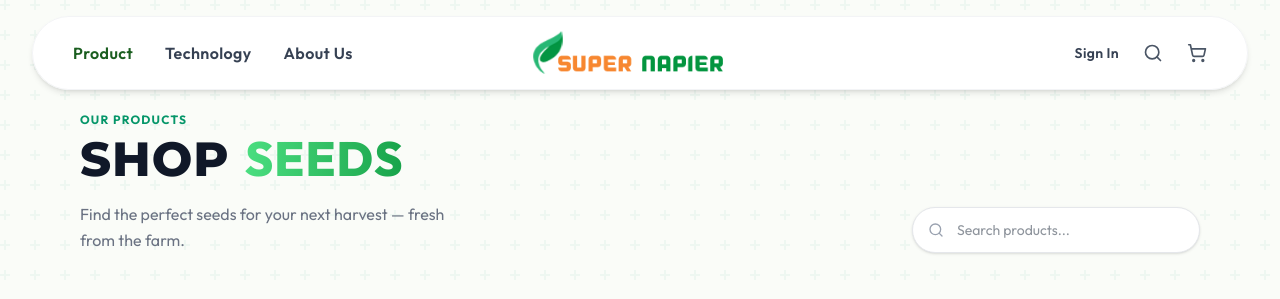
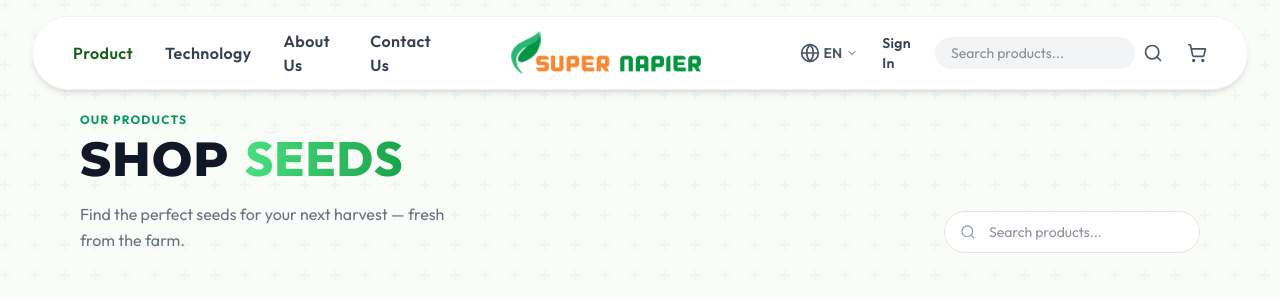
Before and after one commit to Atelier-Creation/supernapier, a React (Vite) app: page /products in a window 1280 px wide. Both pictures are taken after a click on the button 1153 px from the left and 53 px from the top of the page. Shown: the top 299 px of the page. Built offline with nearby package versions, Linux system fonts and the light colour scheme.

Commit message:
contact us page added and multi language option added

```diff
--- a/src/components/CartDrawer.jsx
+++ b/src/components/CartDrawer.jsx
@@ -53,7 +53,7 @@ export default function CartDrawer({ isOpen, onClose, cartItems, removeFromCart
                                         <img src={item.image} alt={item.name} className="w-20 h-20 object-cover rounded-lg shadow-sm" />
                                         <div className="flex-1">
                                             <h3 className="font-bold text-[#5D4037] line-clamp-1">{item.name}</h3>
-                                            <p className="text-[#1B5E20] font-semibold">${item.price.toFixed(2)} x {item.quantity}</p>
+                                            <p className="text-[#1B5E20] font-semibold">₹ {item.price.toFixed(2)} x {item.quantity}</p>
                                         </div>
                                         <button
                                             onClick={() => removeFromCart(item.id)}
@@ -70,7 +70,7 @@ export default function CartDrawer({ isOpen, onClose, cartItems, removeFromCart
                             <div className="border-t border-gray-100 p-6 bg-gray-50">
                                 <div className="flex justify-between items-center mb-6">
                                     <span className="text-gray-500 font-medium">Subtotal</span>
-                                    <span className="text-3xl font-bold text-[#1B5E20]">${total.toFixed(2)}</span>
+                                    <span className="text-3xl font-bold text-[#1B5E20]">₹{total.toFixed(2)}</span>
                                 </div>
                                 <button className="w-full bg-[#1B5E20] hover:bg-[#5D4037] text-white py-4 rounded-xl font-bold text-lg transition-colors shadow-lg">
                                     Proceed to Checkout
--- a/src/components/CategoriesSection.jsx
+++ b/src/components/CategoriesSection.jsx
@@ -53,7 +53,7 @@ export default function CategoriesSection() {
                                 whileInView="visible"
                                 viewport={{ once: true }}
                                 whileHover={{ y: -5 }}
-                                className={`${styleClass} ${gridClass} rounded-3xl p-6 md:p-8 flex flex-col group border shadow-sm hover:shadow-xl transition-all relative overflow-hidden h-full ${index === 2 ? 'min-h-[380px] md:min-h-0 justify-start md:justify-center' : 'min-h-[220px] md:min-h-[250px] justify-center md:justify-between'}`}
+                                className={`${styleClass} ${gridClass} rounded-3xl p-6 md:p-8 flex flex-col group border shadow-sm hover:shadow-xl transition-all relative overflow-hidden h-full ${index === 2 ? 'min-h-[380px] md:min-h-0 justify-start md:justify-start' : 'min-h-[220px] md:min-h-[250px] justify-center md:justify-between'}`}
                             >
                                 <div className={`relative z-10 flex flex-col ${index === 2 ? 'items-center text-center mt-2 md:mt-10' : 'items-start max-w-[55%] md:max-w-[60%]'}`}>
                                     <p className="text-red-500 font-bold mb-2 text-sm">Get 30% off</p>
--- a/src/components/ContactSection.jsx
+++ b/src/components/ContactSection.jsx
@@ -55,8 +55,8 @@ export default function ContactSection() {
                                 <div className="h-[1px] w-full bg-gray-200 mb-4"></div>
                                 <div className="flex justify-between items-end">
                                     <div className="text-sm text-gray-500 space-y-1 font-medium">
-                                        <p>25 Harvest Lane, Greenfield District</p>
-                                        <p>Springhaven, CA 92845</p>
+                                        <p>25 Gandhi nagar Lane, Greenfield District</p>
+                                        <p>SpringField, IN 692845</p>
                                     </div>
                                     <ArrowRight className="w-5 h-5 text-gray-400 group-hover:text-[#0f9c40] transition-colors" />
                                 </div>
@@ -76,7 +76,7 @@ export default function ContactSection() {
                                 <div className="h-[1px] w-full bg-gray-200 mb-4"></div>
                                 <div className="flex justify-between items-end">
                                     <div className="text-sm text-gray-500 space-y-1 font-medium">
-                                        <p>Phone: +1 667 564 2637</p>
+                                        <p>Phone: +91 63675 642637</p>
                                         <p>Mobile: +91 98765 43210</p>
                                     </div>
                                     <ArrowRight className="w-5 h-5 text-gray-400 group-hover:text-[#0f9c40] transition-colors" />
--- a/src/components/Navbar.jsx
+++ b/src/components/Navbar.jsx
@@ -1,21 +1,36 @@
-import React, { useState, useEffect } from 'react';
-import { Link, useLocation } from 'react-router-dom';
-import { ShoppingCart, Menu, X, Search, Sprout } from 'lucide-react';
+import React, { useState, useEffect, useRef } from 'react';
+import { Link, useLocation, useNavigate } from 'react-router-dom';
+import { ShoppingCart, Menu, X, Search, Sprout, Globe, ChevronDown } from 'lucide-react';
 import { motion, AnimatePresence } from 'framer-motion';
 
 const NAV_LINKS = [
     { label: 'Product', to: '/products' },
     { label: 'Technology', to: '/blog' },
     { label: 'About Us', to: '/about' },
+    { label: 'Contact Us', to: '/contact' },
+];
+
+const LANGS = [
+    { code: 'en', label: 'English' },
+    { code: 'hi', label: 'हिंदी' },
+    { code: 'te', label: 'తెలుగు' },
+    { code: 'ta', label: 'தமிழ்' },
+    { code: 'kn', label: 'ಕನ್ನಡ' },
+    { code: 'ml', label: 'മലയാളം' },
 ];
 
 export default function Navbar({ cartCount, onOpenCart }) {
+    const [currentLang, setCurrentLang] = useState('en');
     const [menuOpen, setMenuOpen] = useState(false);
     const [showNav, setShowNav] = useState(false);
     const [isHidden, setIsHidden] = useState(false);
     const [imageError, setImageError] = useState(false);
+    const [langOpen, setLangOpen] = useState(false);
+    const [searchOpen, setSearchOpen] = useState(false);
+    const [searchQuery, setSearchQuery] = useState('');
     const location = useLocation();
-    const lastScrollY = React.useRef(0);
+    const navigate = useNavigate();
+    const lastScrollY = useRef(0);
 
     const isLanding = location.pathname === '/';
 
@@ -58,6 +73,61 @@ export default function Navbar({ cartCount, onOpenCart }) {
             </span>
         );
 
+    const handleLangChange = (langCode) => {
+        const select = document.querySelector('.goog-te-combo');
+        if (select) {
+            select.value = langCode;
+            select.dispatchEvent(new Event('change'));
+        }
+        setCurrentLang(langCode);
+        setLangOpen(false);
+    };
+
+    const handleSearch = (e) => {
+        e.preventDefault();
+        if (searchQuery.trim()) {
+            navigate(`/products?search=${encodeURIComponent(searchQuery)}`);
+            setSearchOpen(false);
+            setSearchQuery('');
+            setMenuOpen(false); // Close mobile menu if open
+        }
+    };
+
+    const LanguageSwitcher = () => (
+        <div className="relative">
+            <button
+                onClick={() => setLangOpen(!langOpen)}
+                className="flex items-center gap-1 text-gray-600 hover:text-[#1B5E20] transition-colors"
+                title="Change Language"
+            >
+                <Globe className="w-5 h-5" />
+                <span className="text-sm font-semibold hidden sm:block uppercase notranslate">{currentLang}</span>
+                <ChevronDown className={`w-3 h-3 transition-transform ${langOpen ? 'rotate-180' : ''}`} />
+            </button>
+
+            <AnimatePresence>
+                {langOpen && (
+                    <motion.div
+                        initial={{ opacity: 0, y: 10 }}
+                        animate={{ opacity: 1, y: 0 }}
+                        exit={{ opacity: 0, y: 10 }}
+                        className="absolute right-0 mt-2 w-32 bg-white border border-gray-100 rounded-xl shadow-xl overflow-hidden py-2 z-50"
+                    >
+                        {LANGS.map((lang) => (
+                            <button
+                                key={lang.code}
+                                onClick={() => handleLangChange(lang.code)}
+                                className={`block w-full text-left px-4 py-2 text-sm transition-colors notranslate ${currentLang === lang.code ? 'bg-[#ecf3e1] text-[#1B5E20] font-bold' : 'text-gray-700 hover:bg-gray-50'}`}
+                            >
+                                {lang.label}
+                            </button>
+                        ))}
+                    </motion.div>
+                )}
+            </AnimatePresence>
+        </div>
+    );
+
     return (
         <>
             <motion.nav
@@ -92,6 +162,8 @@ export default function Navbar({ cartCount, onOpenCart }) {
 
                         {/* ── Desktop Right: Sign In + Icons ── */}
                         <div className="hidden lg:flex items-center gap-6 flex-1 justify-end">
+                            <LanguageSwitcher />
+
                             <Link
                                 to="#"
                                 className="text-sm font-semibold text-gray-700 hover:text-[#1B5E20] transition-colors tracking-wide"
@@ -100,9 +172,36 @@ export default function Navbar({ cartCount, onOpenCart }) {
                             </Link>
 
                             {/* Search */}
-                            <button className="text-gray-600 hover:text-[#1B5E20] transition-colors">
-                                <Search className="w-5 h-5" />
-                            </button>
+                            <div className="relative flex items-center">
+                                <AnimatePresence>
+                                    {searchOpen && (
+                                        <motion.form
+                                            initial={{ width: 0, opacity: 0 }}
+                                            animate={{ width: 200, opacity: 1 }}
+                                            exit={{ width: 0, opacity: 0 }}
+                                            transition={{ duration: 0.3 }}
+                                            onSubmit={handleSearch}
+                                            className="overflow-hidden"
+                                        >
+                                            <input
+                                                type="text"
+                                                value={searchQuery}
+                                                onChange={(e) => setSearchQuery(e.target.value)}
+                                                onBlur={() => setTimeout(() => setSearchOpen(false), 5000)}
+                                                placeholder="Search products..."
+                                                className="w-full bg-gray-100 rounded-full py-1.5 px-4 text-sm focus:outline-none focus:ring-0 focus:ring-[#1B5E20]/50"
+                                                autoFocus
+                                            />
+                                        </motion.form>
+                                    )}
+                                </AnimatePresence>
+                                <button
+                                    onClick={() => setSearchOpen(!searchOpen)}
+                                    className={`text-gray-600 hover:text-[#1B5E20] transition-colors ${searchOpen ? 'ml-2 text-[#1B5E20]' : ''}`}
+                                >
+                                    <Search className="w-5 h-5" />
+                                </button>
+                            </div>
 
                             {/* Cart */}
                             <button
@@ -127,7 +226,9 @@ export default function Navbar({ cartCount, onOpenCart }) {
                         </div>
 
                         {/* ── Mobile Right: Hamburger only ── */}
-                        <div className="lg:hidden flex items-center">
+                        <div className="lg:hidden flex items-center gap-4">
+                            <LanguageSwitcher />
+
                             <button
                                 onClick={() => setMenuOpen(true)}
                                 className="text-gray-700 hover:text-[#1B5E20] transition-colors p-1"
@@ -214,10 +315,37 @@ export default function Navbar({ cartCount, onOpenCart }) {
 
                             {/* Bottom icons */}
                             <div className="mt-auto border-t border-gray-100 p-6 flex items-center justify-center gap-8">
-                                {/* Search */}
-                                <button className="text-gray-500 hover:text-[#1B5E20] transition-colors">
-                                    <Search className="w-5 h-5" />
-                                </button>
+                                {/* Mobile Search */}
+                                <div className="relative flex items-center justify-center">
+                                    <AnimatePresence>
+                                        {searchOpen && (
+                                            <motion.form
+                                                initial={{ width: 0, opacity: 0 }}
+                                                animate={{ width: 140, opacity: 1 }}
+                                                exit={{ width: 0, opacity: 0 }}
+                                                transition={{ duration: 0.3 }}
+                                                onSubmit={handleSearch}
+                                                className="absolute bottom-full left-1/2 -translate-x-1/2 mb-4 overflow-hidden"
+                                            >
+                                                <input
+                                                    type="text"
+                                                    value={searchQuery}
+                                                    onChange={(e) => setSearchQuery(e.target.value)}
+                                                    onBlur={() => setTimeout(() => setSearchOpen(false), 5000)}
+                                                    placeholder="Search..."
+                                                    className="w-full bg-gray-100 border border-gray-200 shadow-sm rounded-full py-2 px-4 text-sm focus:outline-none focus:ring-2 focus:ring-[#1B5E20]/50"
+                                                    autoFocus
+                                                />
+                                            </motion.form>
+                                        )}
+                                    </AnimatePresence>
+                                    <button
+                                        onClick={() => setSearchOpen(!searchOpen)}
+                                        className={`text-gray-500 hover:text-[#1B5E20] transition-colors ${searchOpen ? 'text-[#1B5E20]' : ''}`}
+                                    >
+                                        <Search className="w-5 h-5" />
+                                    </button>
+                                </div>
 
                                 {/* Cart */}
                                 <button
--- a/src/index.css
+++ b/src/index.css
@@ -9,7 +9,7 @@
   /* Custom accent */
 }
 
-button{
+button {
   cursor: pointer !important;
 }
 
@@ -25,9 +25,43 @@ h4,
 h5,
 h6 {
   font-weight: 800;
-    font-family: "Montserrat", sans-serif;
-    letter-spacing: 1px;
+  font-family: "Montserrat", sans-serif;
+  letter-spacing: 1px;
 }
-p,span,input,textarea,button,a,li,ul,ol,div{
+
+p,
+span,
+input,
+textarea,
+button,
+a,
+li,
+ul,
+ol,
+div {
   font-family: "Outfit", sans-serif;
 }
+
+/* Hide Default Google Translate UI Elements */
+.goog-te-banner-frame.skiptranslate,
+.goog-te-gadget-icon {
+  display: none !important;
+}
+
+body {
+  top: 0px !important;
+}
+
+.goog-text-highlight {
+  background-color: transparent !important;
+  border: none !important;
+  box-shadow: none !important;
+}
+
+#google_translate_element {
+  display: none !important;
+}
+
+.skiptranslate {
+  display: none !important;
+}
--- a/src/pages/ProductsPage.jsx
+++ b/src/pages/ProductsPage.jsx
@@ -1,4 +1,5 @@
-import React, { useState } from 'react';
+import React, { useState, useEffect } from 'react';
+import { useSearchParams } from 'react-router-dom';
 import ProductCard from '../components/ProductCard';
 import { mockProducts, mockCategories } from '../data/mockData';
 import { motion } from 'framer-motion';
@@ -12,8 +13,27 @@ const fadeIn = {
 };
 
 export default function ProductsPage({ addToCart }) {
+    const [searchParams, setSearchParams] = useSearchParams();
+    const querySearch = searchParams.get('search') || '';
+
     const [filter, setFilter] = useState('All');
-    const [search, setSearch] = useState('');
+    const [search, setSearch] = useState(querySearch);
+
+    // Sync state if URL changes
+    useEffect(() => {
+        setSearch(searchParams.get('search') || '');
+    }, [searchParams]);
+
+    // Update URL when search changes
+    const handleSearchChange = (e) => {
+        const val = e.target.value;
+        setSearch(val);
+        if (val) {
+            setSearchParams({ search: val });
+        } else {
+            setSearchParams({});
+        }
+    };
 
     const filteredProducts = mockProducts.filter(p => {
         const matchCategory = filter === 'All' || p.category.includes(filter);
@@ -68,8 +88,8 @@ export default function ProductsPage({ addToCart }) {
                             type="text"
                             placeholder="Search products..."
                             value={search}
-                            onChange={(e) => setSearch(e.target.value)}
-                            className="pl-11 pr-5 py-3 bg-white rounded-full border border-gray-200 w-full sm:w-72 focus:ring-2 focus:ring-[#059669] outline-none text-sm shadow-sm transition-shadow"
+                            onChange={handleSearchChange}
+                            className="w-full md:w-64 bg-white border border-gray-200 rounded-full py-2.5 pl-11 pr-4 text-sm focus:outline-none focus:ring-2 focus:ring-[#059669]/20 focus:border-[#059669]"
                         />
                     </div>
                 </motion.div>
@@ -86,8 +106,8 @@ export default function ProductsPage({ addToCart }) {
                             key={f}
                             onClick={() => setFilter(f)}
                             className={`px-5 py-2 rounded-full text-sm font-bold transition-all border ${filter === f
-                                    ? 'bg-[#111] text-white border-[#111] shadow-md'
-                                    : 'bg-white text-gray-600 border-gray-200 hover:border-gray-400'
+                                ? 'bg-[#111] text-white border-[#111] shadow-md'
+                                : 'bg-white text-gray-600 border-gray-200 hover:border-gray-400'
                                 }`}
                         >
                             {f}
```
Also changed, not shown: index.html (+13 -0 lines), src/components/OurProduct.jsx (+9 -1 lines).
